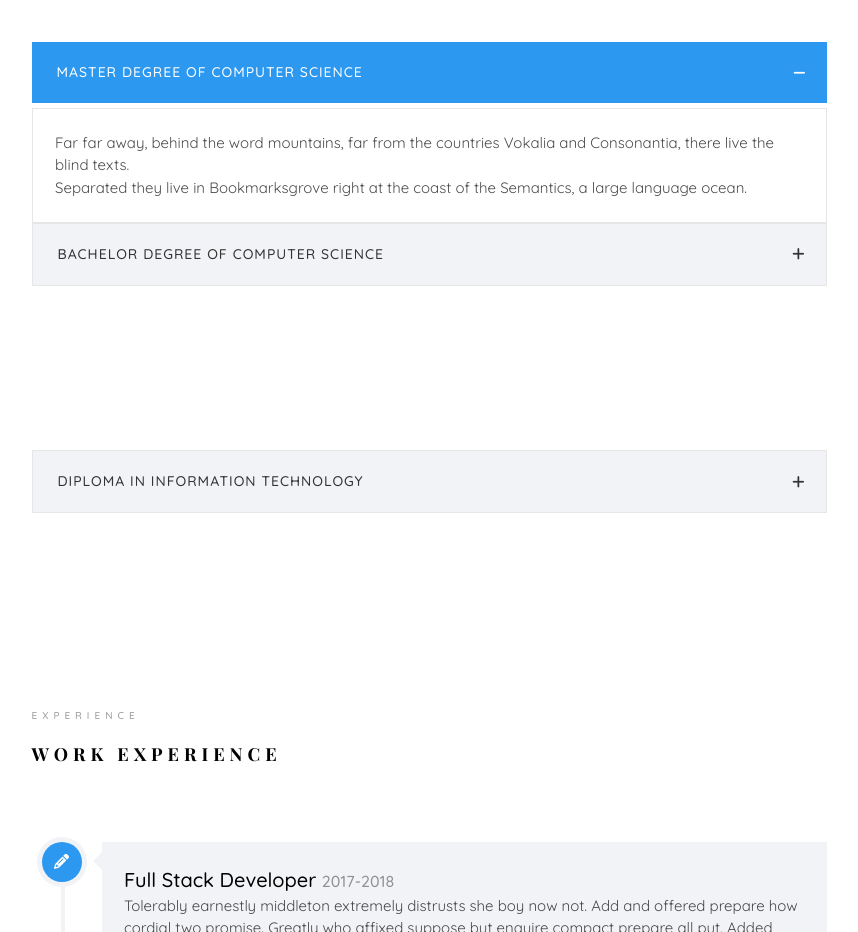
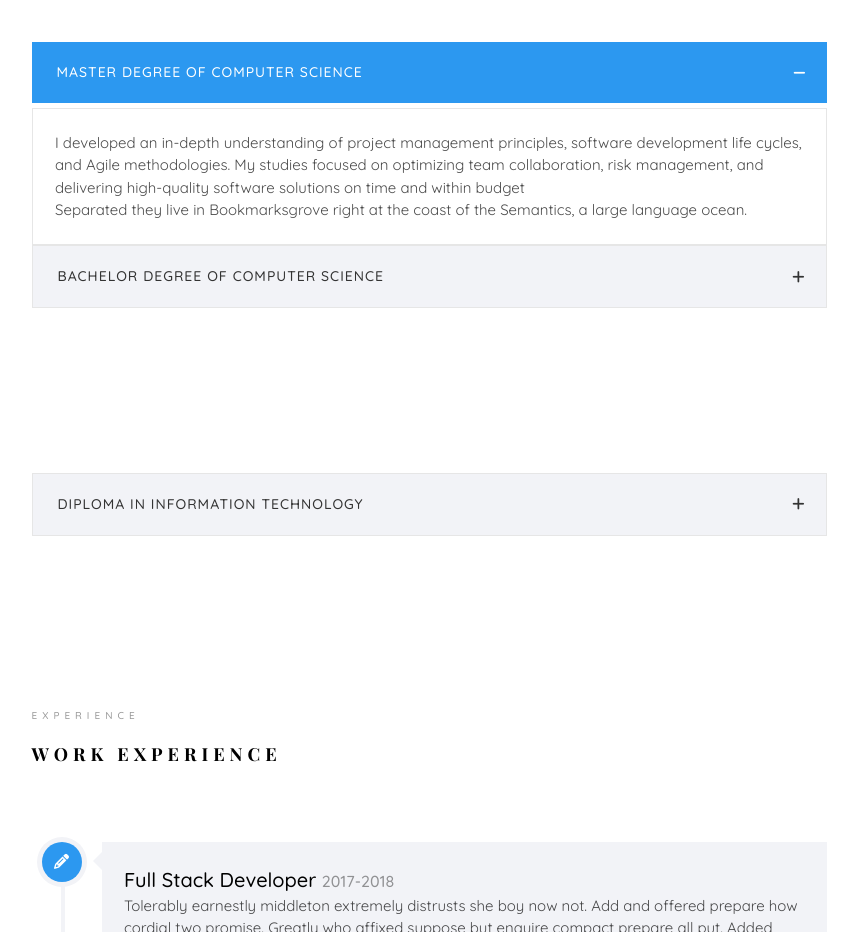
Before and after one commit to fastians/my-shelf, a React (Vite) app: page / in a window 1280 px wide. Shown: the part 3420-4352 px from the top of the page, without its empty margins (361-1219 px from the left). Built offline with nearby package versions, Linux system fonts and the light colour scheme; a web font is replaced by a local one.

Commit message:
education

```diff
--- a/src/Components/Education/Education.jsx
+++ b/src/Components/Education/Education.jsx
@@ -59,9 +59,12 @@ const Education = () => {
                       <div className="row">
                         <div className="col-md-6">
                           <p className="dark:text-gray-800">
-                            Far far away, behind the word mountains, far from
-                            the countries Vokalia and Consonantia, there live
-                            the blind texts.{" "}
+                            I developed an in-depth understanding of project
+                            management principles, software development life
+                            cycles, and Agile methodologies. My studies focused
+                            on optimizing team collaboration, risk management,
+                            and delivering high-quality software solutions on
+                            time and within budget
                           </p>
                         </div>
                         <div className="col-md-6">
@@ -98,11 +101,11 @@ const Education = () => {
                   >
                     <div className="panel-body">
                       <p className="dark:text-gray-800">
-                        Far far away, behind the word <strong>mountains</strong>
-                        , far from the countries Vokalia and Consonantia, there
-                        live the blind texts. Separated they live in
-                        Bookmarksgrove right at the coast of the Semantics, a
-                        large language ocean.
+                        I gained a strong foundation in artificial intelligence,
+                        algorithms, and data structures, along with software
+                        development, database management, and computer networks.
+                        My studies emphasized problem-solving, optimization, and
+                        efficient coding practices.
                       </p>
                       <ul type="circle">
                         <li className="dark:text-gray-800">
@@ -139,11 +142,12 @@ const Education = () => {
                   >
                     <div className="panel-body">
                       <p className="dark:text-gray-800">
-                        Far far away, behind the word <strong>mountains</strong>
-                        , far from the countries Vokalia and Consonantia, there
-                        live the blind texts. Separated they live in
-                        Bookmarksgrove right at the coast of the Semantics, a
-                        large language ocean.
+                        I gained practical knowledge in various aspects of
+                        information technology, including computer hardware,
+                        software applications, and networking. My coursework
+                        focused on troubleshooting, system administration, and
+                        enhancing IT infrastructure for efficient business
+                        operations.
                       </p>
                     </div>
                   </div>
```
